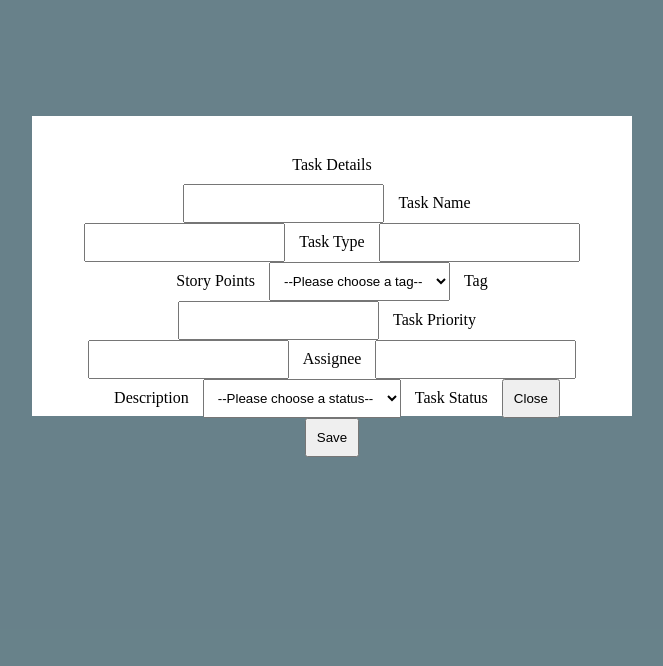
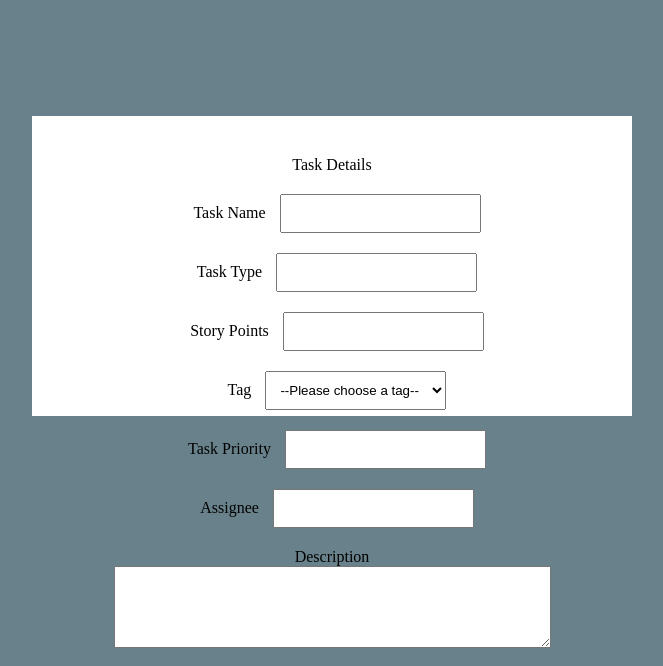
Before and after one commit to ashvarg/Dash, a plain HTML site: page Projects/index.html in a window 1280 px wide. Both pictures are taken after a click on the button "Create Task". Shown: the part 134-800 px from the top of the page, without its empty margins (308-971 px from the left). Drawn offline with Linux system fonts and the light colour scheme.

Commit message:
Display Input Modal

```diff
--- a/Projects/index.html
+++ b/Projects/index.html
@@ -48,50 +48,60 @@
             <div class="modal">
                 <div class="modalHeading"> Task Details </div>
 
-                <!-- Task Name -->
+                <div class="taskName">
+                    <label class="label" for="newTaskName">Task Name</label>
                     <input class="nameInput" type="text" id="newTaskName">
-                <label class="label" for="newTaskName">Task Name</label>
+                </div>
 
-                <!-- Task Type -->
+                <div class="taskType">
+                    <label class="label" for="newType">Task Type</label>
                     <input class="typeInput" type="text" id="newType">
-                <label class="label" for="newType">Task Type</label>
+                </div>
 
-                <!-- Story Points -->
+                <div class="taskPoints">
+                    <label class="label" for="newStoryPoints">Story Points</label>
                     <input class="storyInput" type="number" id="newStoryPoints">
-                <label class="label" for="newStoryPoints">Story Points</label>
+                </div>
 
-                <!-- Tag -->
+                <div class="taskTag">
+                    <label class="label" for="newTag">Tag</label>
                     <select class="tagInput" id="newTag">
                         <option value="">--Please choose a tag--</option>
                         <option value="UI">UI</option>
                         <option value="Core">Core</option>
                         <option value="Testing">Testing</option>
                     </select>
-                <label class="label" for="newTag">Tag</label>
+                </div>
 
-                <!-- Priority -->
+                <div class="taskPriority">
+                    <label class="label" for="newPriority">Task Priority</label>
                     <input class="priorityInput" type="text" id="newPriority">
-                <label class="label" for="newPriority">Task Priority</label>
+                </div>
 
-                <!-- Assignee -->
+                <div class="taskAssignee">
+                    <label class="label" for="newAssignee">Assignee</label>
                     <input class="assigneeInput" type="text" id="newAssignee">
-                <label class="label" for="newAssignee">Assignee</label>
+                </div>
 
-                <!-- Description -->
-                <input class="descriptionInput" type="text" id="newDescription">
+                <div class="taskDescription">
                     <label class="label" for="newDescription">Description</label>
+                    <textarea class="descriptionInput" type="text" id="newDescription" rows="4" cols="50">
+                </div>
 
-                <!-- Status -->
+                <div class="taskStatus">
+                    <label class="label" for="newStatus">Task Status</label>
                     <select class="statusInput" id="newStatus">
                         <option value="">--Please choose a status--</option>
                         <option value="UI">Not Started</option>
                         <option value="Core">In Progress</option>
                         <option value="Testing">Completed</option>
                     </select>
-                <label class="label" for="newStatus">Task Status</label>
+                </div>
 
+                <div class="taskButtons">
                     <button id="close" class="modalClose" onclick="closeCard()"> Close </button>
                     <button id="save" class="modalSave" onclick="saveCard()"> Save </button>
+                </div>
 
             </div>
 
```
Lines whose indentation alone changed are shown as unchanged.
